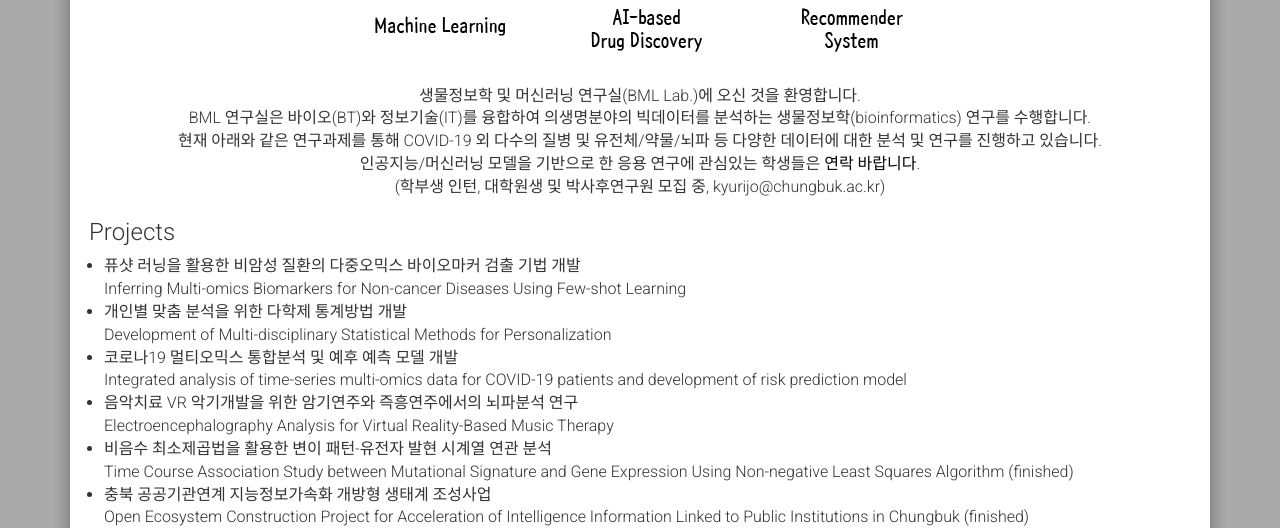
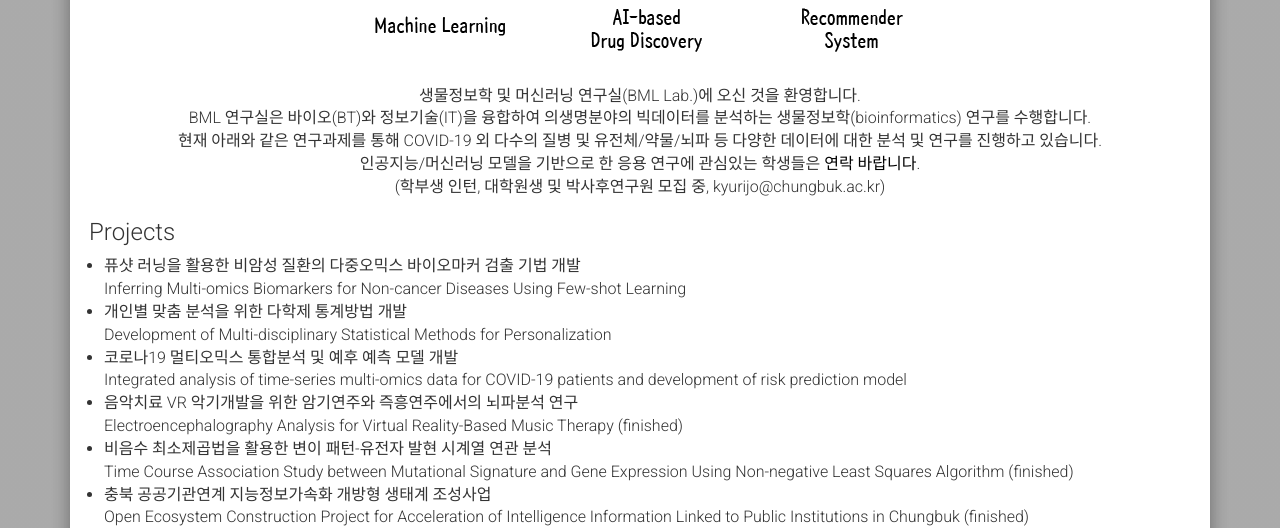
Before and after one commit to BML-cbnu/bml-cbnu.github.io, a Jekyll site: the page built from about.md, in a window 1280 px wide. Shown: the part 645-1173 px from the top of the page. Built offline with Jekyll 4.4.1, drawn with Linux system fonts in a browser that asks for light colours; nearby versions of some CDN libraries.

Commit message:
Update about.md

```diff
--- a/about.md
+++ b/about.md
@@ -13,7 +13,7 @@
     <br>
     생물정보학 및 머신러닝 연구실(BML Lab.)에 오신 것을 환영합니다.
     <br>
-    BML 연구실은 바이오(BT)와 정보기술(IT)를 융합하여 의생명분야의 빅데이터를 분석하는 생물정보학(bioinformatics) 연구를 수행합니다.
+    BML 연구실은 바이오(BT)와 정보기술(IT)을 융합하여 의생명분야의 빅데이터를 분석하는 생물정보학(bioinformatics) 연구를 수행합니다.
     <br>
     현재 아래와 같은 연구과제를 통해 COVID-19 외 다수의 질병 및 유전체/약물/뇌파 등 다양한 데이터에 대한 분석 및 연구를 진행하고 있습니다.
     <br>
@@ -28,7 +28,7 @@
 * 퓨샷 러닝을 활용한 비암성 질환의 다중오믹스 바이오마커 검출 기법 개발 <br> Inferring Multi-omics Biomarkers for Non-cancer Diseases Using Few-shot Learning
 * 개인별 맞춤 분석을 위한 다학제 통계방법 개발 <br> Development of Multi-disciplinary Statistical Methods for Personalization
 * 코로나19 멀티오믹스 통합분석 및 예후 예측 모델 개발 <br> Integrated analysis of time-series multi-omics data for COVID-19 patients and development of risk prediction model
-* 음악치료 VR 악기개발을 위한 암기연주와 즉흥연주에서의 뇌파분석 연구 <br> Electroencephalography Analysis for Virtual Reality-Based Music Therapy
+* 음악치료 VR 악기개발을 위한 암기연주와 즉흥연주에서의 뇌파분석 연구 <br> Electroencephalography Analysis for Virtual Reality-Based Music Therapy (finished)
 * 비음수 최소제곱법을 활용한 변이 패턴-유전자 발현 시계열 연관 분석 <br> Time Course Association Study between Mutational Signature and Gene Expression Using Non-negative Least Squares Algorithm (finished)
 * 충북 공공기관연계 지능정보가속화 개방형 생태계 조성사업 <br> Open Ecosystem Construction Project for Acceleration of Intelligence Information Linked to Public Institutions in Chungbuk (finished)
 * 멀티오믹스 분석 알고리즘 및 플랫폼 개발 <br> Development of Algorithms and Platforms for the Analysis of Multi-omics Data (finished)
```
